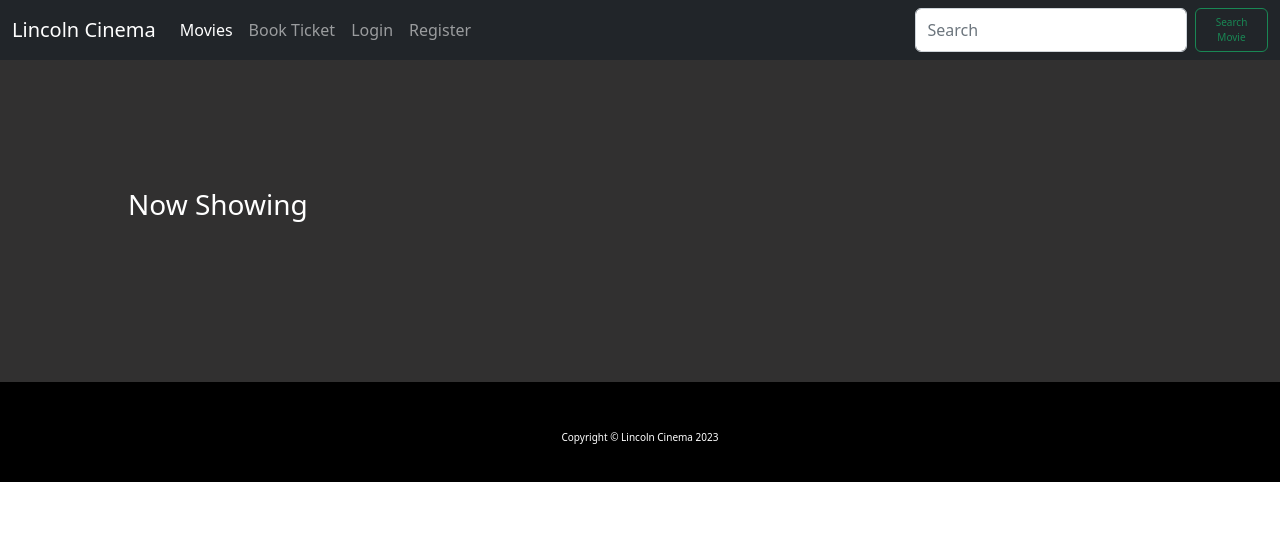
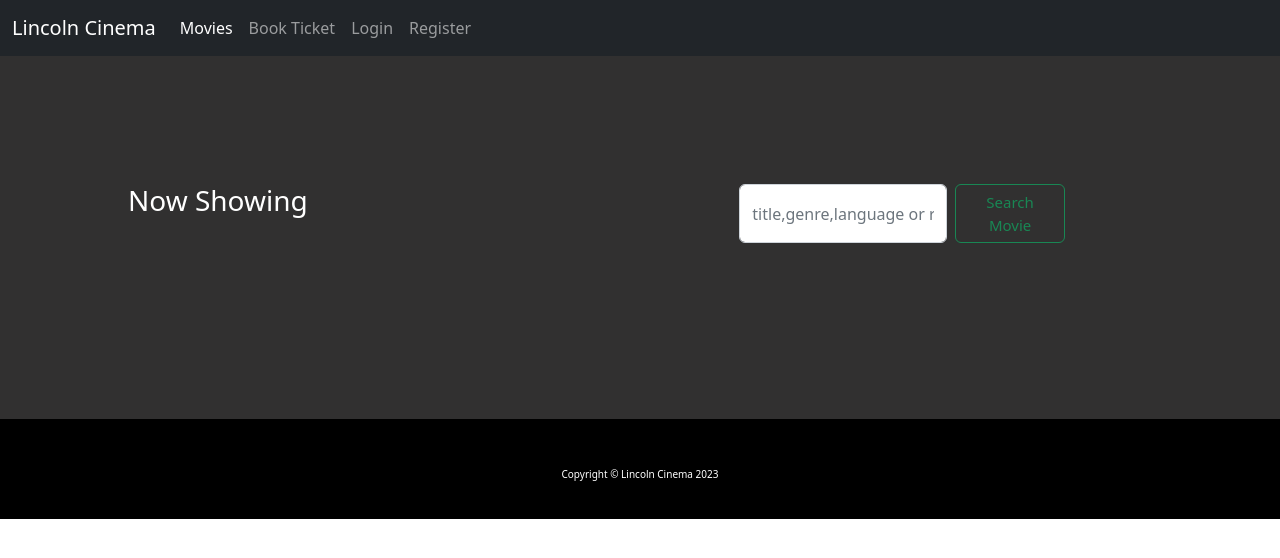
Before and after one commit to KK6355/LincolnCinema-flask-MVCApp-pytest, a Flask app: template templates/index.html in a window 1280 px wide. Shown: the top 558 px of the page. Run offline with Flask 3, Linux system fonts and the light colour scheme; the template is opened without the code that fills it, so the values that code supplies are empty.

Commit message:
added movie search function

```diff
--- a/app.py
+++ b/app.py
@@ -5,8 +5,20 @@ from SeatListData import seatList
 app = Flask(__name__)
 @app.route('/')
 def index():
+    filteredList = movieListDefault
+    searchStr = request.args.get('searchStr')
+    if searchStr:
+        searchStrLower = request.args.get('searchStr').lower()
+        filteredList = []
+        for movie in movieListDefault:
+            index1 = movie.title.lower().find(searchStrLower)
+            index2 = movie.genre.lower().find(searchStrLower)
+            index3 = movie.language.lower().find(searchStrLower)
+            index4 = movie.reDate.lower().find(searchStrLower)
+            if index1 != -1 or index2 != -1 or index3 != -1 or index4 != -1:
+                filteredList.append(movie)
 
-    return render_template('index.html',movieListDefault = movieListDefault)
+    return render_template('index.html',movieListDefault = filteredList)
 @app.route('/movieDetail/<int:movieId>')
 def movieDetail(movieId):
     isMovieExisted = False
@@ -18,6 +30,7 @@ def movieDetail(movieId):
     movieLang = ""
     movieRDate = ""
     movieGenre = ""
+
     for movie in movieListDefault:
         if movie.movieId == movieId:
             isMovieExisted = True
--- a/templates/base.html
+++ b/templates/base.html
@@ -42,10 +42,7 @@
           </li>
 
         </ul>
-        <form class="d-flex" role="search">
-          <input class="form-control me-2" type="search" placeholder="Search" aria-label="Search">
-          <button class="btn btn-outline-success" type="submit" style="font-size: 10px;">Search Movie</button>
-        </form>
+
       </div>
     </div>
   </nav>
--- a/templates/index.html
+++ b/templates/index.html
@@ -1,6 +1,19 @@
 {% extends "base.html" %} {% block content %}
 <div style="padding: 10%;background-color: rgb(49, 48, 48);">
-<h3 style="color: white;">Now Showing</h3>
+<div class="row">
+  <div class="col-4">
+    <h3 style="color: white;">Now Showing</h3>
+  </div>
+  <div class="col-3">
+  </div>
+  <div class="col-4"  style="text-align: right">
+    <form class="d-flex" role="search" method="get" >
+      <input class="form-control me-2" name="searchStr" type="text" placeholder="title,genre,language or realease date" aria-label="Search">
+      <button class="btn btn-outline-success" type="submit" style="font-size: 15px; width: 50%;">Search Movie</button>
+    </form>
+  </div>
+</div>
+<br>
 <br>
 <div class="row">
     {% for movie in movieListDefault %}
```
